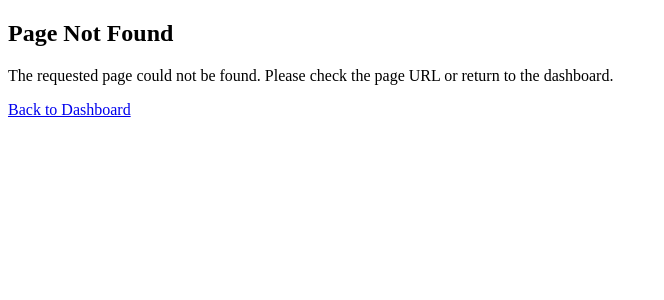
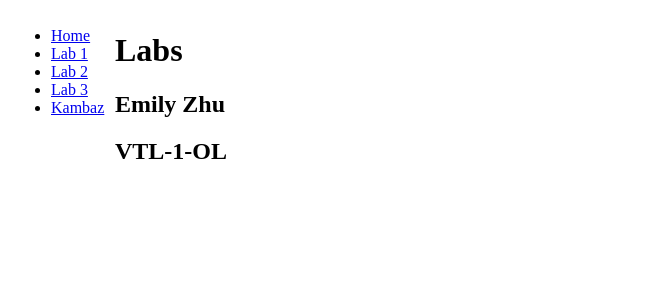
Before and after one commit to mimi-in-a-hat/kambaz-next-js, a Next.js app: page /labs in a window 1280 px wide. Before the commit this address had no page. Shown: the top 300 px of the page, without its empty margins (0-664 px from the left). Built offline with nearby package versions, Linux system fonts and the light colour scheme.

Commit message:
hopefully the last one

```diff
--- /dev/null
+++ b/app/labs/page.tsx
@@ -0,0 +1,8 @@
+export default function Kambaz() {
+  return (
+    <div id="wd-kambaz">
+      <h1>Labs</h1>
+      <h2>Emily Zhu</h2>
+      <h2>VTL-1-OL</h2>
+    </div>
+);}
```
